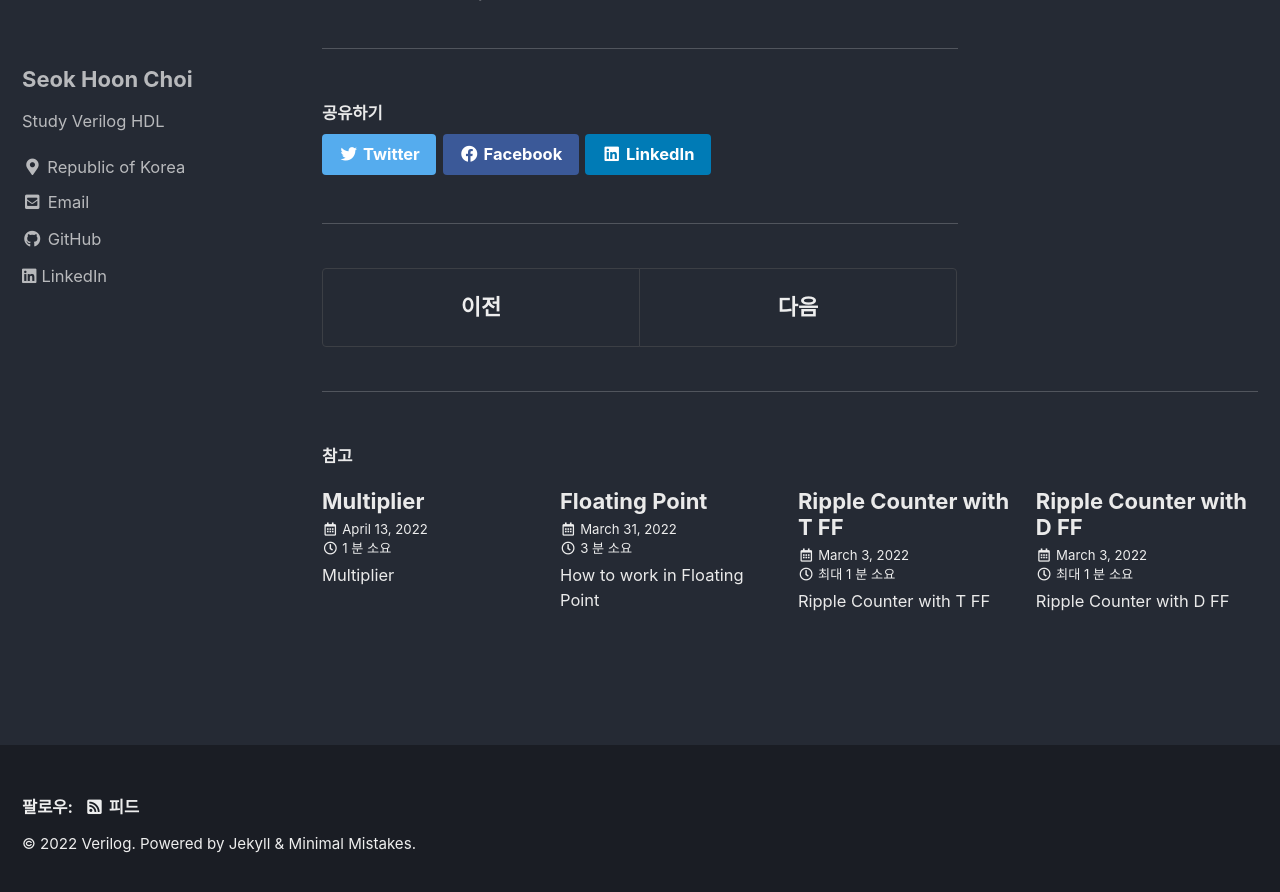
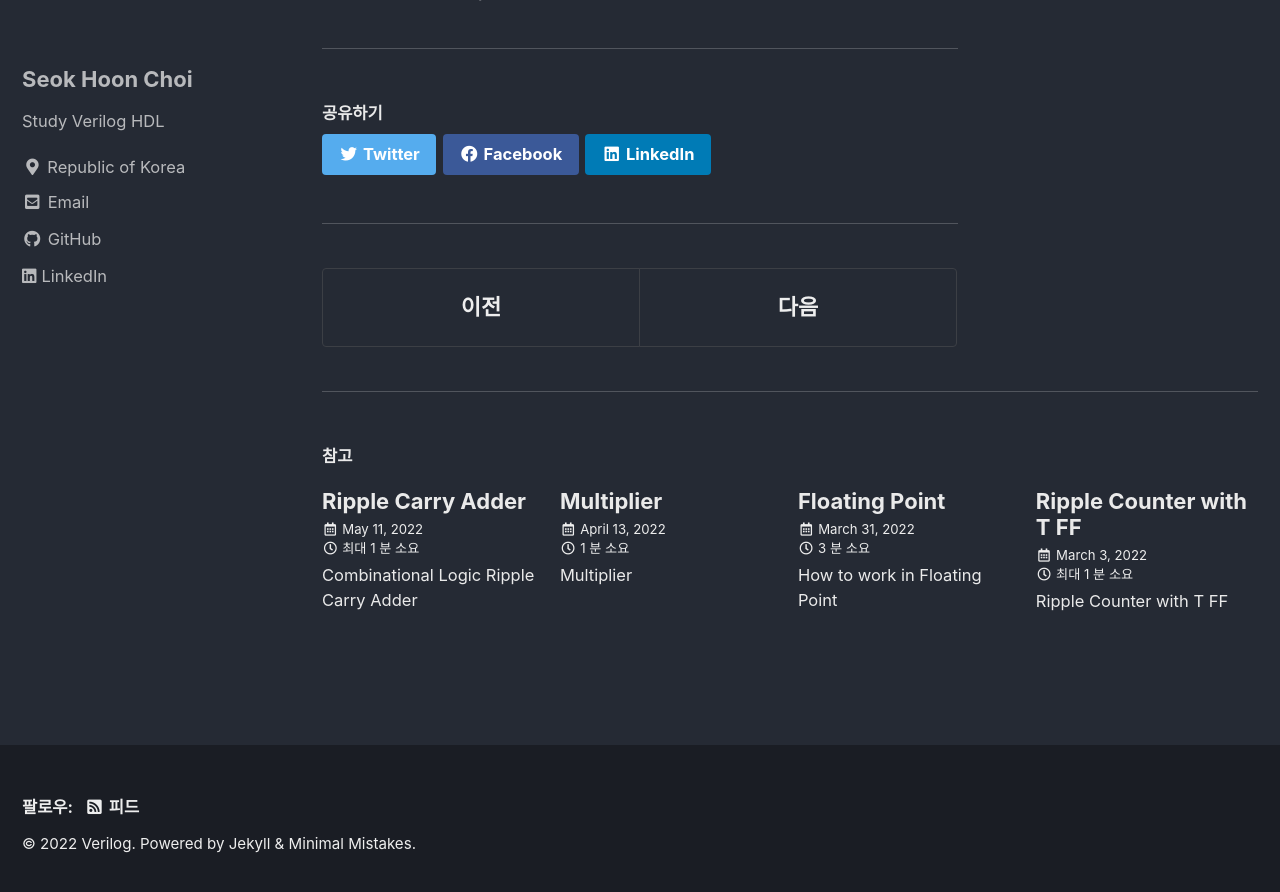
Before and after one commit to void7920/void7920.github.io, a Jekyll site: the page built from _posts/2022-02-21-Parallel_Adder_Subtractor copy.md, in a window 1280 px wide and 900 px high, scrolled down 3488 px. Shown: the top 892 px of the window. Built offline with Jekyll 4.4.1, drawn with Linux system fonts in a browser that asks for light colours; cached includes are drawn as plain includes; part of the change alters nothing that is shown.

Commit message:
Update files

````diff
--- a/_posts/2022-02-21-Parallel_Adder_Subtractor.md
+++ b/_posts/2022-02-21-Parallel_Adder_Subtractor copy.md
@@ -27,9 +27,9 @@ module Parallel_Adder_Subtractor #(parameter size = 4)(
     c_out,      // carry out
     s,          // sum
     ovf,        // overflow
-    sel,         // mode 0 = add / 1 = sub
+    sel,        // mode 0 = add / 1 = sub
     a,          // a
-    b,          // b
+    b           // b
     );
 
     output c_out;
--- /dev/null
+++ b/_posts/2022-05-11-Ripple_Carry_Adder.md
@@ -0,0 +1,175 @@
+---
+title:  "Ripple Carry Adder"
+excerpt: "Combinational Logic Ripple Carry Adder"
+
+categories:
+  - Combinational
+tags:
+  - [FPGA, Verilog, Logic, Combinational]
+
+toc: true
+toc_sticky: true
+
+date: 2022-05-11
+last_modified_at: 2022-02-11
+---
+
+# Logic
+
+![PAS](/images/2022-02-21-PAS/logic.png)
+
+---
+
+# Design Source
+
+```verilog
+module Ripple_Carry_Adder #(parameter size = 4)(
+    c_out,      // carry out
+    s,          // sum
+    a,          // a
+    b           // b
+    );
+
+    output c_out;
+    output [size-1:0]s;
+    input [size-1:0]a;
+    input [size-1:0]b;
+
+    wire [size-1:0]carry;
+
+    assign c_out = carry[size-1];
+
+    genvar i;
+    generate
+        for(i=0; i<size; i=i+1)
+        begin:RCA
+            if(i==0)
+            begin: FA
+                Full_Adder_Dataflow fa(.c_out(carry[i]), .s(s[i]), .c_in(1'b0), .a(a[i]), .b(b[i]));
+            end
+
+            else
+            begin: FA
+                Full_Adder_Dataflow fa(.c_out(carry[i]), .s(s[i]), .c_in(carry[i-1]), .a(a[i]), .b(b[i]));
+            end
+        end
+    endgenerate
+endmodule
+```
+
+# Design Source with CLA
+
+CLA is Carry Lookahead Adder
+
+```verilog
+module cla_nbit#(parameter msb = 4)(
+    co,         // carry out
+    s,          // sum
+    ci,         // carry in
+    a,          // a
+    b,          // b
+    );
+
+    output co;
+    output [msb-1:0]s;
+    input ci;
+    input [msb-1:0]a;
+    input [msb-1:0]b;
+
+    wire [msb-1:0]c;
+    wire [msb-1:0]cc;
+
+    assign co = cc[msb-1];
+
+    genvar i;
+    generate
+        for(i=0; i<msb; i=i+1)
+        begin:PA
+            if(i==0)
+            begin: FA
+                fa FA(.co(c[i]), .s(s[i]), .ci(ci), .a(a[i]), .b(b[i]));
+            end
+
+            else
+            begin: FA
+                fa FA(.co(c[i]), .s(s[i]), .ci(cc[i-1]), .a(a[i]), .b(b[i]));
+            end
+        end
+    endgenerate
+
+    cl #(msb) CLA(.c(cc), .g(a&b), .p(a^b), .ci(ci));
+endmodule
+```
+
+<details>
+<summary>Neg T FF</summary>
+<div markdown="1">
+
+Carry Lookahead logic
+
+```verilog
+module cl #(parameter msb = 4)(
+    c,
+    g,
+    p,
+    ci
+    );
+
+    output [msb-1:0]c;
+    input [msb-1:0]g;
+    input [msb-1:0]p;
+    input ci;
+
+    genvar i;
+    generate
+        for(i=0; i<msb; i=i+1)
+        begin
+            if(i==0)
+                assign c[i] = g[i] | (p[0]&ci);
+            else
+                assign c[i] = g[i] | (p[i]&c[i-1]);
+        end
+    endgenerate
+endmodule
+```
+
+</div>
+</details>
+
+# Simulation Source
+
+```verilog
+module Tb_RCA();
+    parameter size = 4;
+
+    reg [size:0]in0;
+    reg [size-1:0]in1;
+
+    wire [size:0]s;
+
+    Ripple_Carry_Adder #(size) sim_RCA(.c_out(s[size]), .s(s[size-1:0]), .a(in0), .b(in1));
+
+    initial
+    begin
+        in0 = 0;
+        in1 = 0;
+    end
+
+    initial
+    begin
+        #50  in0[size-1:0]=16; in1[size-1:0]=$random%(2**size);
+        #50  in0[size-1:0]=15; in1[size-1:0]=$random%(2**size);
+        #50  in0[size-1:0]=3; in1[size-1:0]=$random%(2**size);
+        #50  in0[size-1:0]=12; in1[size-1:0]=$random%(2**size);
+        #50  in0[size-1:0]=10; in1[size-1:0]=$random%(2**size);
+        #50  in0[size-1:0]=9; in1[size-1:0]=$random%(2**size);
+        #50  in0[size-1:0]=8;  in1[size-1:0]=$random%(2**size);
+        #50  in0[size-1:0]=13; in1[size-1:0]=$random%(2**size);
+    end
+endmodule
+```
+---
+
+# Simulation data
+
+![Tb_PAS](/images/2022-02-21-PAS/tb.png)
````
